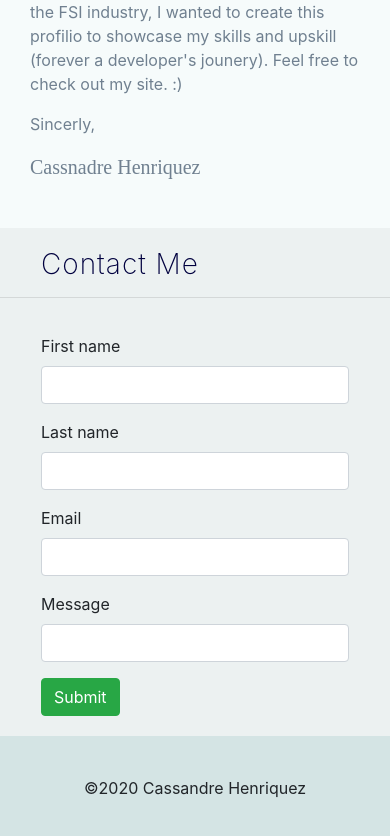
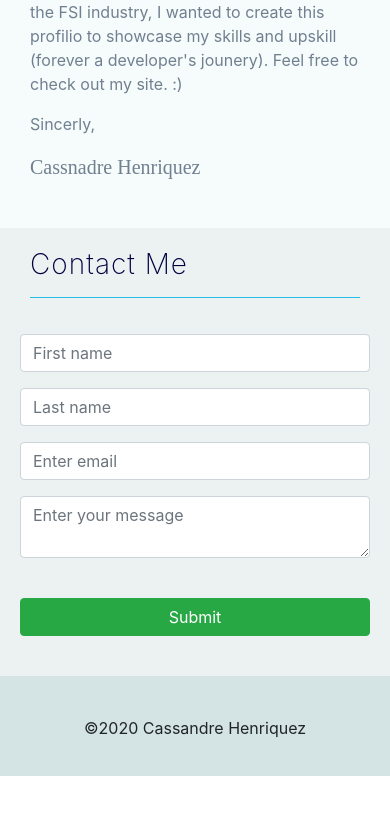
Before and after one commit to cassandreh1/cassandre-portfolio, an Angular app: page /home in a window 390 px wide. Shown: the part 1699-2535 px from the top of the page. After the commit the page ends 2475 px from the top, so only its background shows below. Built offline with nearby package versions, Linux system fonts and the light colour scheme.

Commit message:
adding validations to contact me form minor styling

```diff
--- a/src/app/contact-me-info.ts
+++ b/src/app/contact-me-info.ts
@@ -5,4 +5,10 @@ export class ContactMeInfo {
         public email: string,
         public message: string,
     ) {}
+    reset() {
+        this.firstName = '';
+        this.lastName = '';
+        this.email = '';
+        this.message = '';
+    }
 }
--- a/src/app/contact-me/contact-me.component.html
+++ b/src/app/contact-me/contact-me.component.html
@@ -3,26 +3,59 @@
         <h3 class="sub-title">Contact Me</h3>
         <hr>
     </div>
+    <div class="col-sm-12 col-md-6 wall-art">
+        <img src="../../assets/pngwave.png" alt="email logo">
+    </div>
     <div class="col-sm-12 col-md-6">
-        <form #contactMe="ngForm">
+        <form (ngSubmit)="onSubmit(contactMe)" #contactMe="ngForm">
             <div class="form-group">
-                <label for="firstName">First name</label>
-                <input [(ngModel)]="model.firstName" name="firstName" type="text" class="form-control" id="firstName" required>
+                <input #firstName="ngModel" [(ngModel)]="model.firstName" name="firstName" type="text"
+                    class="form-control" id="firstName" placeholder="First name" required>
+                <div class="error-message" [hidden]="firstName.pristine || firstName.valid">
+                    <svg class="bi bi-exclamation-triangle-fill" width="1em" height="1em" viewBox="0 0 16 16"
+                        fill="currentColor" xmlns="http://www.w3.org/2000/svg">
+                        <path fill-rule="evenodd"
+                            d="M8.982 1.566a1.13 1.13 0 0 0-1.96 0L.165 13.233c-.457.778.091 1.767.98 1.767h13.713c.889 0 1.438-.99.98-1.767L8.982 1.566zM8 5a.905.905 0 0 0-.9.995l.35 3.507a.552.552 0 0 0 1.1 0l.35-3.507A.905.905 0 0 0 8 5zm.002 6a1 1 0 1 0 0 2 1 1 0 0 0 0-2z" />
+                    </svg>
+                    <p>First name is required</p>
+                </div>
             </div>
             <div class="form-group">
-                <label for="lastName">Last name</label>
-                <input [(ngModel)]="model.lastName" name="lastName" type="text" class="form-control" id="lastName" required>
+                <input #lastName="ngModel" [(ngModel)]="model.lastName" name="lastName" type="text" class="form-control"
+                    id="lastName" placeholder="Last name" required>
+                <div class="error-message" [hidden]="lastName.pristine || lastName.valid">
+                    <svg class="bi bi-exclamation-triangle-fill" width="1em" height="1em" viewBox="0 0 16 16"
+                        fill="currentColor" xmlns="http://www.w3.org/2000/svg">
+                        <path fill-rule="evenodd"
+                            d="M8.982 1.566a1.13 1.13 0 0 0-1.96 0L.165 13.233c-.457.778.091 1.767.98 1.767h13.713c.889 0 1.438-.99.98-1.767L8.982 1.566zM8 5a.905.905 0 0 0-.9.995l.35 3.507a.552.552 0 0 0 1.1 0l.35-3.507A.905.905 0 0 0 8 5zm.002 6a1 1 0 1 0 0 2 1 1 0 0 0 0-2z" />
+                    </svg>
+                    <p>Last name is required</p>
+                </div>
             </div>
             <div class="form-group">
-                <label for="email">Email</label>
-                <input [(ngModel)]="model.email" name="email" type="text" class="form-control" id="email" required>
+                <input #email="ngModel" [(ngModel)]="model.email" name="email" type="text" class="form-control"
+                    id="email" placeholder="Enter email" required>
+                <div class="error-message" [hidden]="email.pristine || email.valid">
+                    <svg class="bi bi-exclamation-triangle-fill" width="1em" height="1em" viewBox="0 0 16 16"
+                        fill="currentColor" xmlns="http://www.w3.org/2000/svg">
+                        <path fill-rule="evenodd"
+                            d="M8.982 1.566a1.13 1.13 0 0 0-1.96 0L.165 13.233c-.457.778.091 1.767.98 1.767h13.713c.889 0 1.438-.99.98-1.767L8.982 1.566zM8 5a.905.905 0 0 0-.9.995l.35 3.507a.552.552 0 0 0 1.1 0l.35-3.507A.905.905 0 0 0 8 5zm.002 6a1 1 0 1 0 0 2 1 1 0 0 0 0-2z" />
+                    </svg>
+                    <p> Your email is required</p>
+                </div>
             </div>
             <div class="form-group">
-                <label for="message">Message</label>
-                <input [(ngModel)]="model.message" name="message" type="text" class="form-control" id="message" required>
+                <textarea #message="ngModel" [(ngModel)]="model.message" name="message" type="text" class="form-control"
+                    id="message" placeholder="Enter your message" maxlength="160" required></textarea>
+                    <div class="error-message" [hidden]="message.pristine || message.valid">
+                        <svg class="bi bi-exclamation-triangle-fill" width="1em" height="1em" viewBox="0 0 16 16" fill="currentColor" xmlns="http://www.w3.org/2000/svg">
+                        <path fill-rule="evenodd" d="M8.982 1.566a1.13 1.13 0 0 0-1.96 0L.165 13.233c-.457.778.091 1.767.98 1.767h13.713c.889 0 1.438-.99.98-1.767L8.982 1.566zM8 5a.905.905 0 0 0-.9.995l.35 3.507a.552.552 0 0 0 1.1 0l.35-3.507A.905.905 0 0 0 8 5zm.002 6a1 1 0 1 0 0 2 1 1 0 0 0 0-2z"/>
+                        </svg>
+                        <p>Your message is required</p>
+                    </div>
+                    <!-- <p>{{message.value.length}}</p> -->
             </div>
-            <button type="submit" class="btn btn-success">Submit</button>
+            <button type="submit" class="btn btn-success btn-block">Submit</button>
         </form>
     </div>
-    <div></div>
   </div>
--- a/src/app/contact-me/contact-me.component.scss
+++ b/src/app/contact-me/contact-me.component.scss
@@ -1,10 +1,58 @@
 .row#contact-me-wrapper {
+    padding-top: 20px;
+    padding-bottom: 20px;;
+    background-color: #ecf1f1;
     h3 {
-        padding-left: 10.5%;
+        padding-left: 30px;
     }
-    padding-top: 20px;
-    background-color: #ecf1f1;
+    hr {
+        border-color: #22c0e8;
+        margin-left: 30px;
+        margin-right: 30px;
+    }
+    .wall-art {
+        text-align: center;
+        img {
+            height: 15em;
+            animation: slideLeft 2s ease-in-out forwards;
+        }
+    }
+    @keyframes slideLeft{
+        0% {
+        transform: translateX(-100px);
+        }
+        100% {
+        transform: translateX(0px);
+        }
+    }
+
     .col-md-6 {
-        padding: 20px 10.5%;
+        padding: 20px;
+        .form-control {
+            // border-radius: 1.25rem;
+        }
+        .ng-dirty.ng-invalid:not(form)  {
+            border: 1px solid #a94442;
+        }
+        .error-message {
+            padding-top: 10px;
+            color: red;
+            display: flex;
+            svg {
+                margin-top: 4px;
+                margin-right: 4px;
+            }
+            p {
+                margin-bottom: 0;
+            }
+        }
+        button {
+            margin-top: 40px;
+        }
     }
+ @media screen and (max-width: 767px) {
+    .wall-art {
+        display: none;
+    }
+ }
 }
--- a/src/app/contact-me/contact-me.component.ts
+++ b/src/app/contact-me/contact-me.component.ts
@@ -1,5 +1,6 @@
 import { Component, OnInit } from '@angular/core';
 import { ContactMeInfo } from '../contact-me-info';
+import { NgModel } from '@angular/forms';
 
 @Component({
   selector: 'app-contact-me',
@@ -7,7 +8,6 @@ import { ContactMeInfo } from '../contact-me-info';
   styleUrls: ['./contact-me.component.scss']
 })
 export class ContactMeComponent implements OnInit {
-
   constructor() { }
 
   ngOnInit(): void {
@@ -15,12 +15,16 @@ export class ContactMeComponent implements OnInit {
   model = new ContactMeInfo('', '', '', '');
   submitted = false;
 
-  onSubmit() {
+  onSubmit(form: NgModel) {
+    console.log(this.model);
+    if (!form.valid){
+      // TODO: trigger From Control errors, will need to use Reactive forms
+      return false;
+    }
+    // TODO: rest call to Nodemailer module
     this.submitted = true;
+    this.model.reset();
+    form.reset();
+
   }
-  // TODO: Remove this when we're done
-  get diagnostic() {
-    return JSON.stringify(this.model);
-  }
-
 }
```
